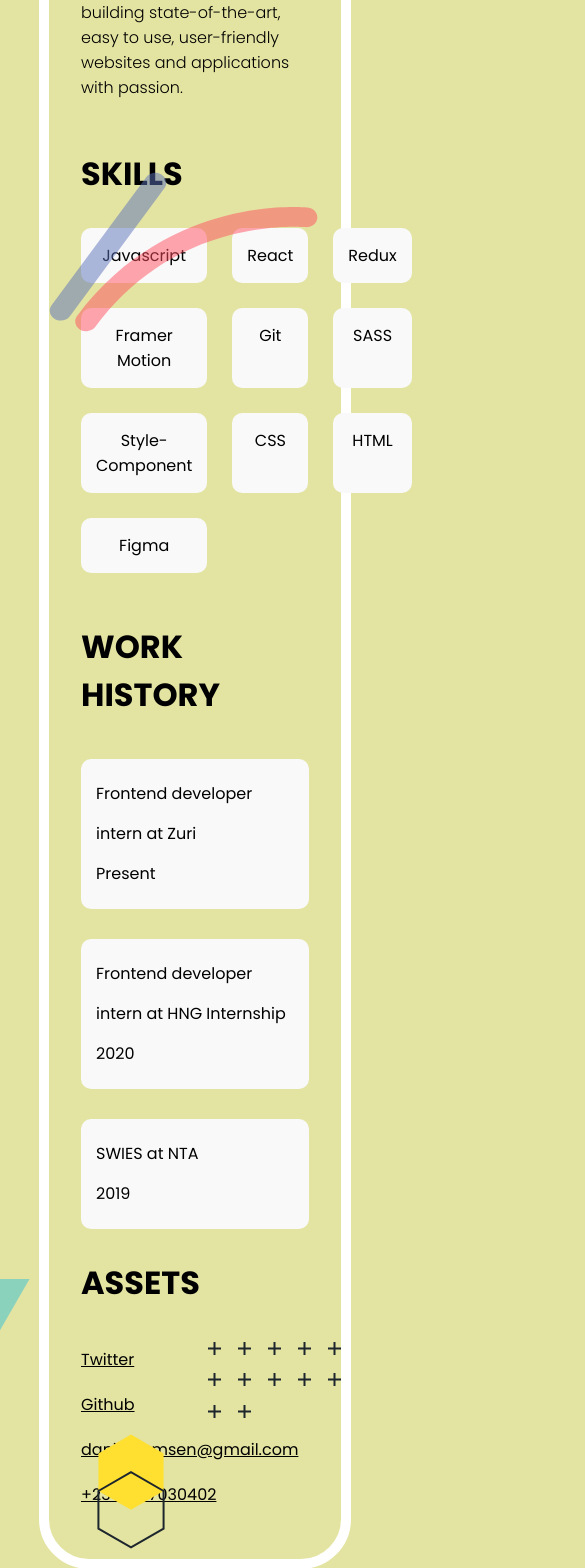
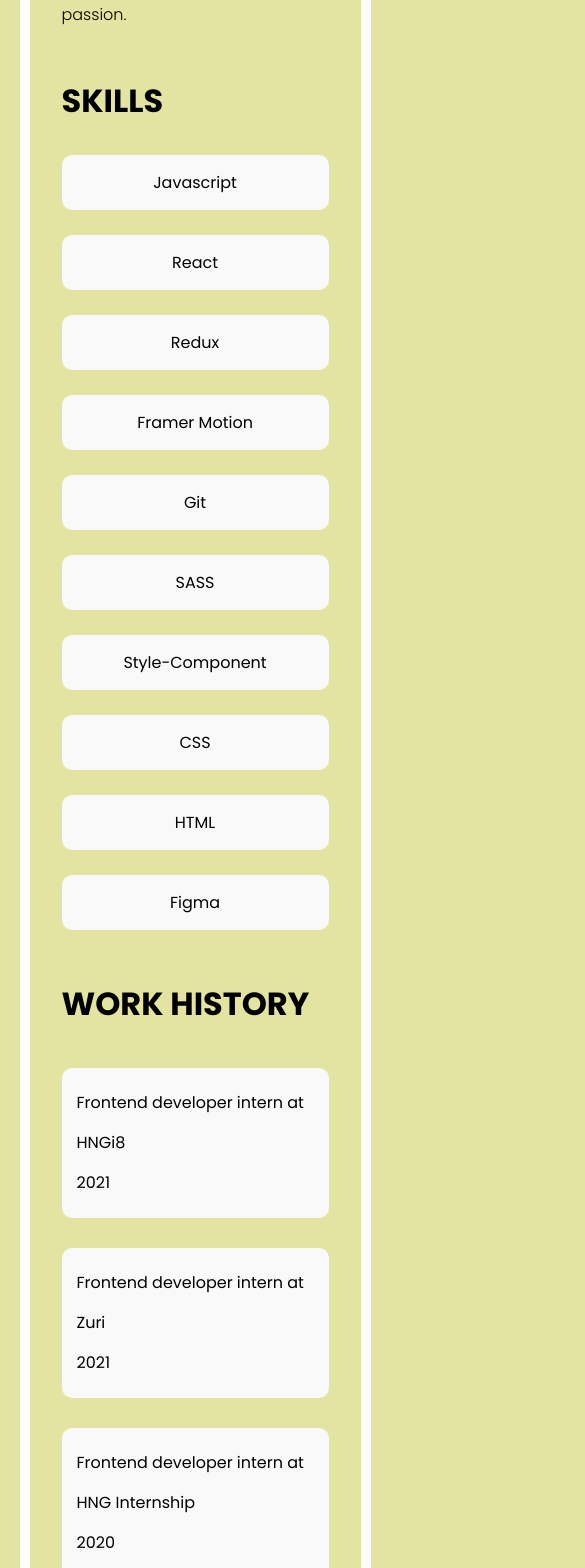
Before and after one commit to AugustBemsen/hng8-stage-2-task, a React (Create React App) app: page / in a window 390 px wide. Shown: the part 432-2000 px from the top of the page, 585 px wide, since content can reach past the window. Built offline with nearby package versions, Linux system fonts and the light colour scheme.

Commit message:
made app responsive on smaller devices

```diff
--- a/src/assets/GlobalStyles.js
+++ b/src/assets/GlobalStyles.js
@@ -34,6 +34,13 @@
         z-index: 1;
         pointer-events: none;
   }
+
+  @media screen and (max-width: 520px) {
+
+    img {
+        display: none;
+    }
+}
 `;
 
 export default GlobalStyle;
--- a/src/components/Body/Body.js
+++ b/src/components/Body/Body.js
@@ -29,4 +29,8 @@
   border-radius: 50px;
   border: 10px solid #ffffff;
   position: relative;
+
+  @media screen and (max-width: 789px) {
+    width: 90%;
+  }
 `;
--- a/src/components/Skills/Skills.js
+++ b/src/components/Skills/Skills.js
@@ -33,9 +33,10 @@
     width: 100%;
     max-width: 600px;
     margin-top: 30px;
-  }
 
-  .techs {
+    @media screen and (max-width: 520px) {
+      grid-template-columns: repeat(1, 1fr);
+    }
     .tech {
       padding: 15px;
       background: #f9f9f9;
--- a/src/components/WorkHistory/WorkHistory.js
+++ b/src/components/WorkHistory/WorkHistory.js
@@ -9,8 +9,12 @@
 
         <div class="works">
           <div class="work">
+            Frontend developer intern at HNGi8 <br />
+            2021
+          </div>
+          <div class="work">
             Frontend developer intern at Zuri <br />
-            Present
+            2021
           </div>
           <div class="work">
             Frontend developer intern at HNG Internship
```
